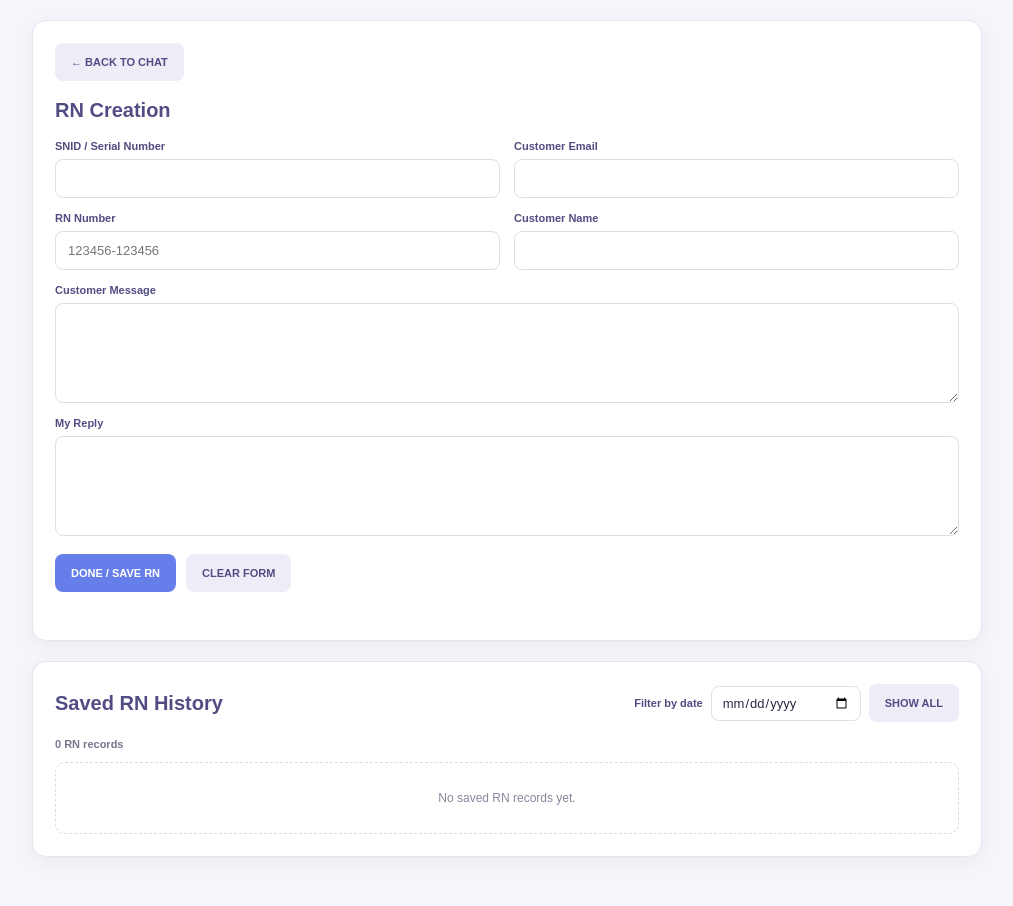
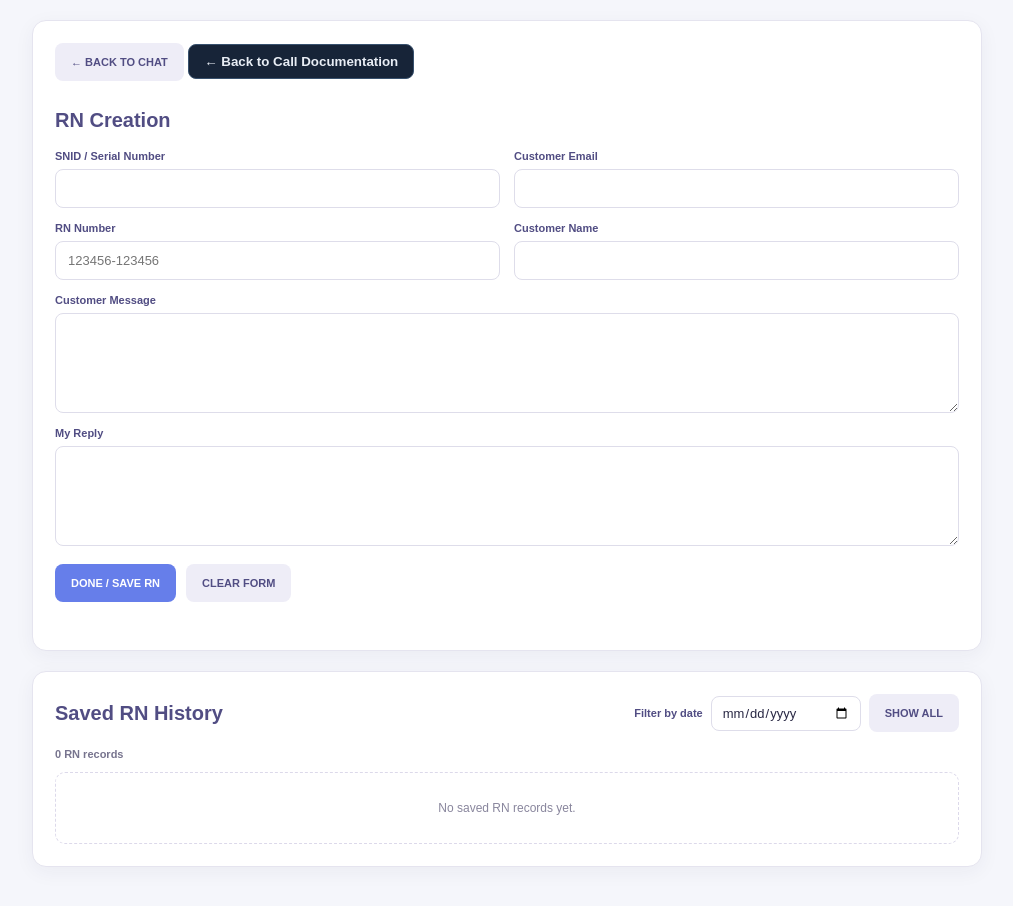
Before and after one commit to 1Eilyk1/Documentation-Forms, a plain HTML site: page rn-creation.html in a window 1280 px wide. Shown: the whole page, without its empty margins (133-1146 px from the left). Drawn offline with Linux system fonts and the light colour scheme.

Commit message:
Update rn-creation.html

```diff
--- a/rn-creation.html
+++ b/rn-creation.html
@@ -69,7 +69,13 @@ body{padding:10px}
 
 <section class="rn-panel">
     <button type="button" class="rn-btn secondary" id="rnBackToChat">← BACK TO CHAT</button>
-
+    <button type="button"
+      onclick="window.location.href='index.html'"
+      style="margin-bottom:12px;padding:9px 15px;border-radius:8px;
+      background:#172438;color:#e8edf5;border:1px solid #38516e;
+      cursor:pointer;font-weight:600;">
+      ← Back to Call Documentation
+    </button>
     <h1 class="rn-heading" style="margin-top:18px">RN Creation</h1>
 
     <form id="rnCreationForm">
```
